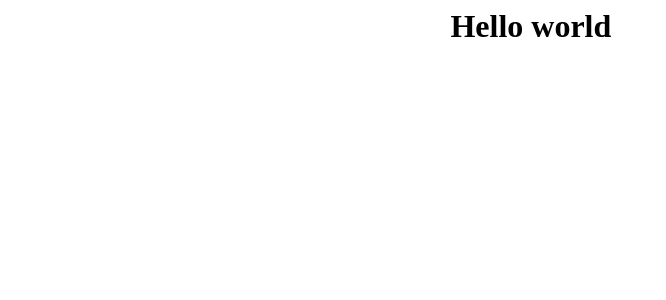
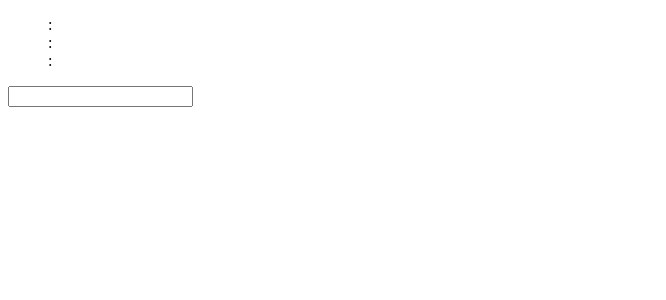
Before and after one commit to ldanet/thue-morse-walker, a React app: page / in a window 1280 px wide. Shown: the top 300 px of the page, without its empty margins (0-666 px from the left). Built offline with nearby package versions, Linux system fonts and the light colour scheme; the HTML template or start-up script is replaced by a standard one.

Commit message:
Add and display chatroom component

```diff
--- /dev/null
+++ b/src/components/chatroom/room.css
@@ -0,0 +1,3 @@
+.room {
+
+}
--- /dev/null
+++ b/src/components/chatroom/room.jsx
@@ -0,0 +1,11 @@
+import React from 'react';
+import styles from './room.css';
+import Discussion from './discussion/discussion';
+import Input from './input/input';
+
+export default function Room(props) {
+    return (<div className={styles.room}>
+        <Discussion messages={props.messages} />
+        <Input />
+    </div>);
+}
--- a/src/containers/app.css
+++ /dev/null
@@ -1,4 +0,0 @@
-.title{
-    width: 30%;
-    margin: auto;
-}
--- a/src/containers/app.jsx
+++ /dev/null
@@ -1,8 +0,0 @@
-import React from 'react';
-import styles from './app.css';
-
-function Hello() {
-    return <h1 className={styles.title}>Hello world</h1>;
-}
-
-export default Hello;
--- a/src/main.jsx
+++ b/src/main.jsx
@@ -1,20 +1,35 @@
 import React from 'react';
 import ReactDOM from 'react-dom';
-import { AppContainer } from 'react-hot-loader'
+import { AppContainer } from 'react-hot-loader';
 
-import App from './containers/app';
+import ChatRoom from './components/chatroom/room';
 
-const render = Component => {
+const DUMMY_MESSAGES = [
+    {
+        sender: 'server',
+        content: 'Welcome on Depict!',
+    },
+    {
+        sender: 'Tom',
+        content: 'Hi there!',
+    },
+    {
+        sender: 'Eva',
+        content: 'Hello',
+    },
+];
+
+const render = (Chat) => {
     ReactDOM.render(
         <AppContainer>
-            <Component />
+            <Chat messages={DUMMY_MESSAGES} />
         </AppContainer>,
         document.getElementById('root'),
     );
 };
 
-render(App);
+render(ChatRoom);
 
 if (module.hot) {
-    module.hot.accept('./containers/app', () => { render(App); });
+    module.hot.accept('./containers/app', () => { render(ChatRoom); });
 }
```
